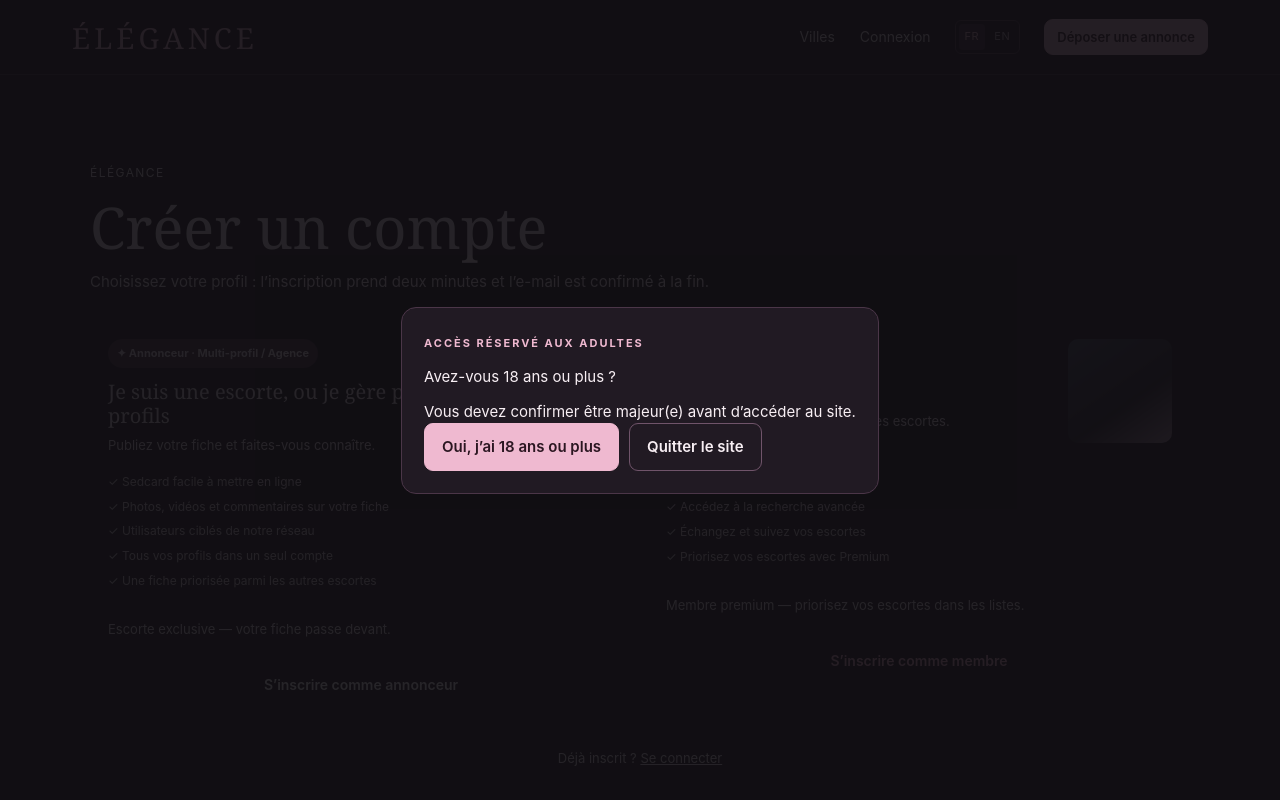
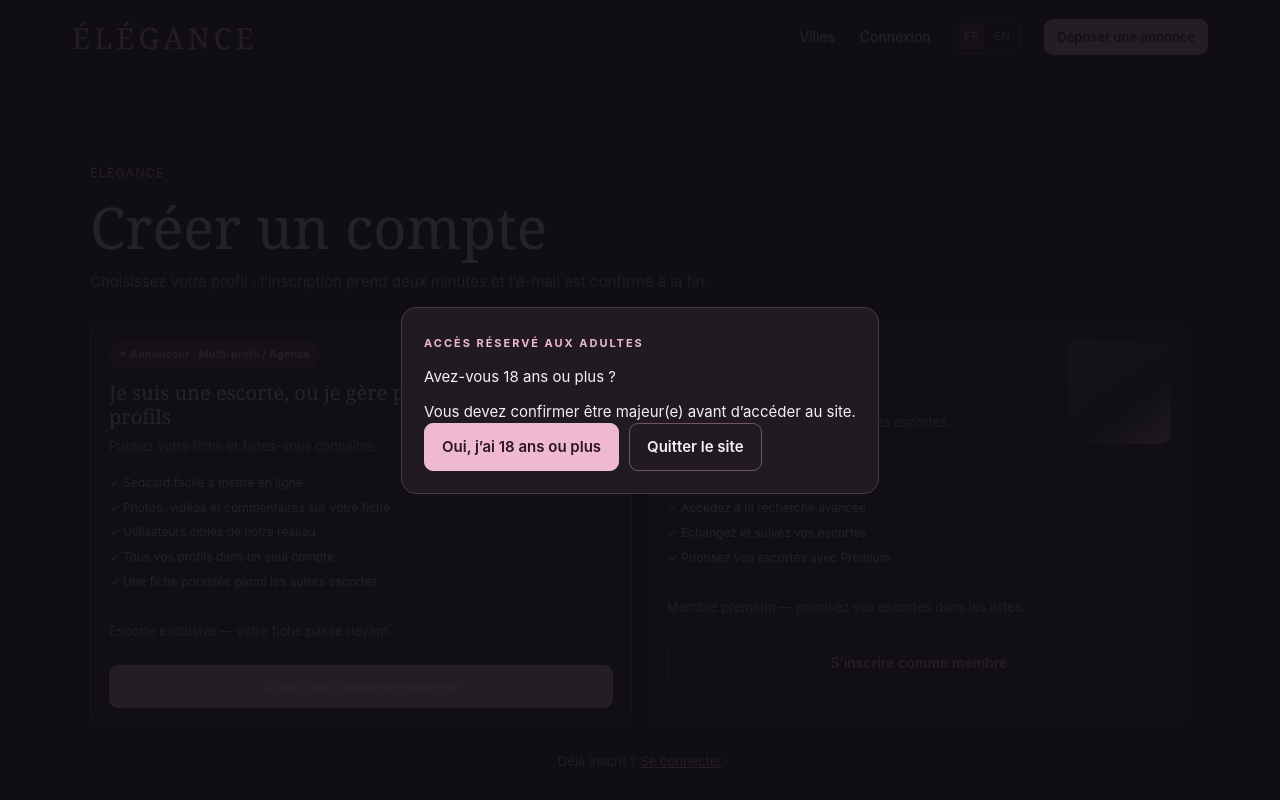
Before and after one commit to ogrre/escort-website-front, a Nuxt app: page /register in a window 1280 px wide. Shown: the top 800 px of the page. Built offline with nearby package versions, Linux system fonts and the light colour scheme; no server answers.

Commit message:
fix(forms): restore v8 form theme styles
Entire-Checkpoint: 01M7XN04WHHYNTGJSKXXSVY142

```diff
--- a/src/styles.css
+++ b/src/styles.css
@@ -3387,3 +3387,70 @@ textarea {
     gap: 9px;
   }
 }
+
+/* Keep the legacy auth/signup views visually aligned inside the Nuxt v8 shell. */
+.v8-shell {
+  --v2-bg: var(--v8-bg);
+  --v2-panel: var(--v8-panel);
+  --v2-border: var(--v8-line);
+  --v2-pink: var(--v8-pink);
+  --v2-hot: var(--v8-rose);
+  --v2-muted: var(--v8-muted);
+}
+
+.v8-shell .v2-auth-page .v2-search-panel {
+  border: 1px solid var(--v8-line);
+  background: var(--v8-panel);
+  box-shadow: 0 18px 50px rgb(0 0 0 / 0.2);
+}
+
+.v8-shell .v2-auth-page label {
+  color: #d6c6d0;
+}
+
+.v8-shell .v2-auth-page input,
+.v8-shell .v2-auth-page select,
+.v8-shell .v2-auth-page textarea {
+  width: 100%;
+  border: 1px solid var(--v8-line) !important;
+  border-radius: 8px;
+  background: #18131b !important;
+  color: var(--v8-text) !important;
+  outline: none;
+}
+
+.v8-shell .v2-auth-page input::placeholder,
+.v8-shell .v2-auth-page textarea::placeholder {
+  color: #c8b9c2;
+  opacity: 1;
+}
+
+.v8-shell .v2-auth-page input:focus,
+.v8-shell .v2-auth-page select:focus,
+.v8-shell .v2-auth-page textarea:focus {
+  border-color: var(--v8-pink) !important;
+  box-shadow: 0 0 0 3px rgb(239 185 208 / 0.14);
+}
+
+.v8-shell .v2-auth-page .v2-button.wide {
+  width: 100%;
+}
+
+.v8-shell .v2-signup-card {
+  min-height: 100%;
+  box-shadow: 0 18px 50px rgb(0 0 0 / 0.16);
+}
+
+.v8-shell .v2-signup-card.visitor {
+  border-color: var(--v8-line);
+}
+
+@media (max-width: 740px) {
+  .v8-shell .v2-auth-page {
+    padding-top: 24px;
+  }
+
+  .v8-shell .v2-signup-page {
+    padding-top: 18px;
+  }
+}
```
